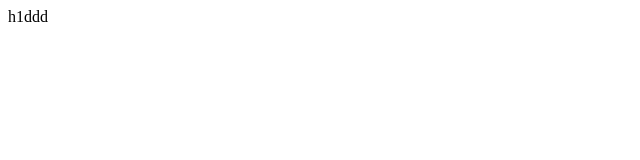
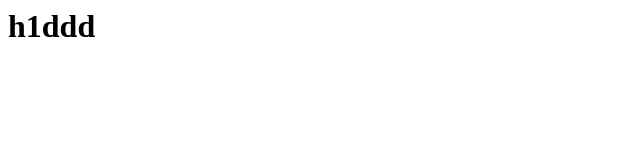
Before and after one commit to kangtae/wan, a plain HTML site: page index.html in a window 1280 px wide. Shown: the whole page, without its empty margins (0-640 px from the left). Drawn offline with Linux system fonts and the light colour scheme.

Commit message:
태그감싸기

```diff
--- a/index.html
+++ b/index.html
@@ -1,5 +1,5 @@
 <html>
     <body>
-        h1ddd
+        <h1>h1ddd</h1>
     </body>
 </html>
```
